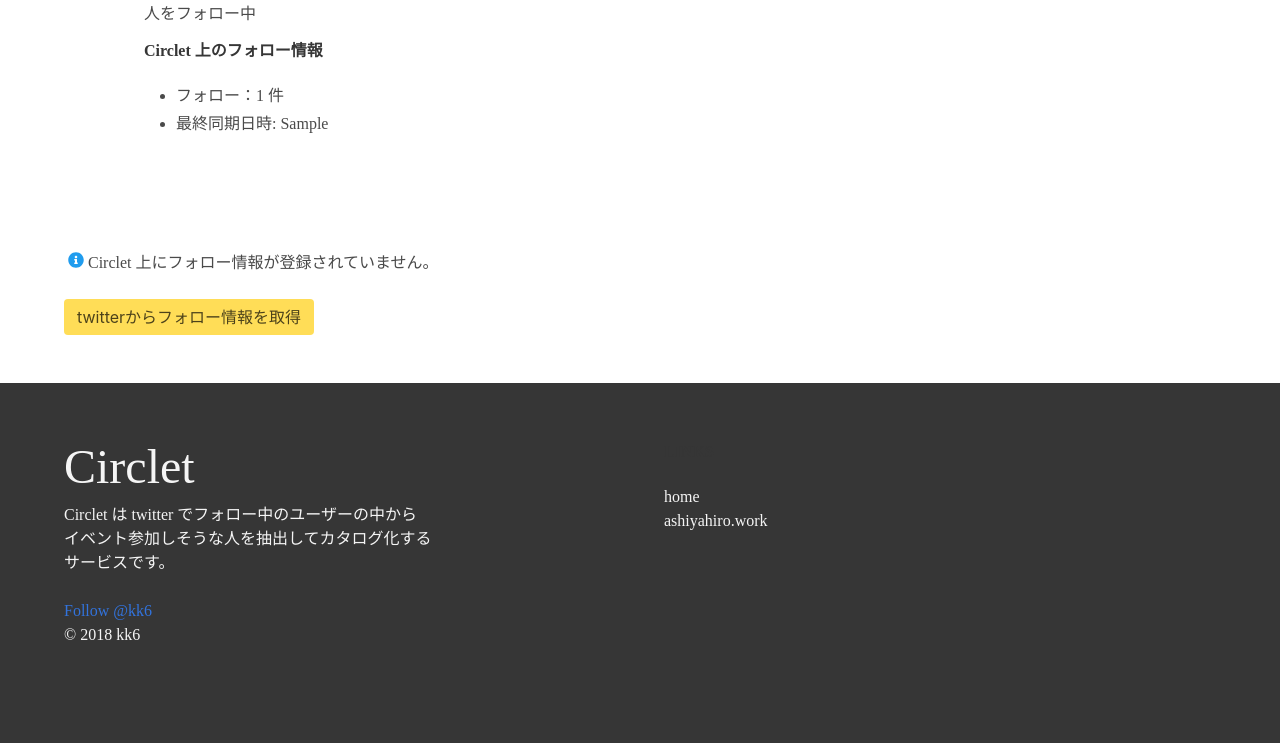
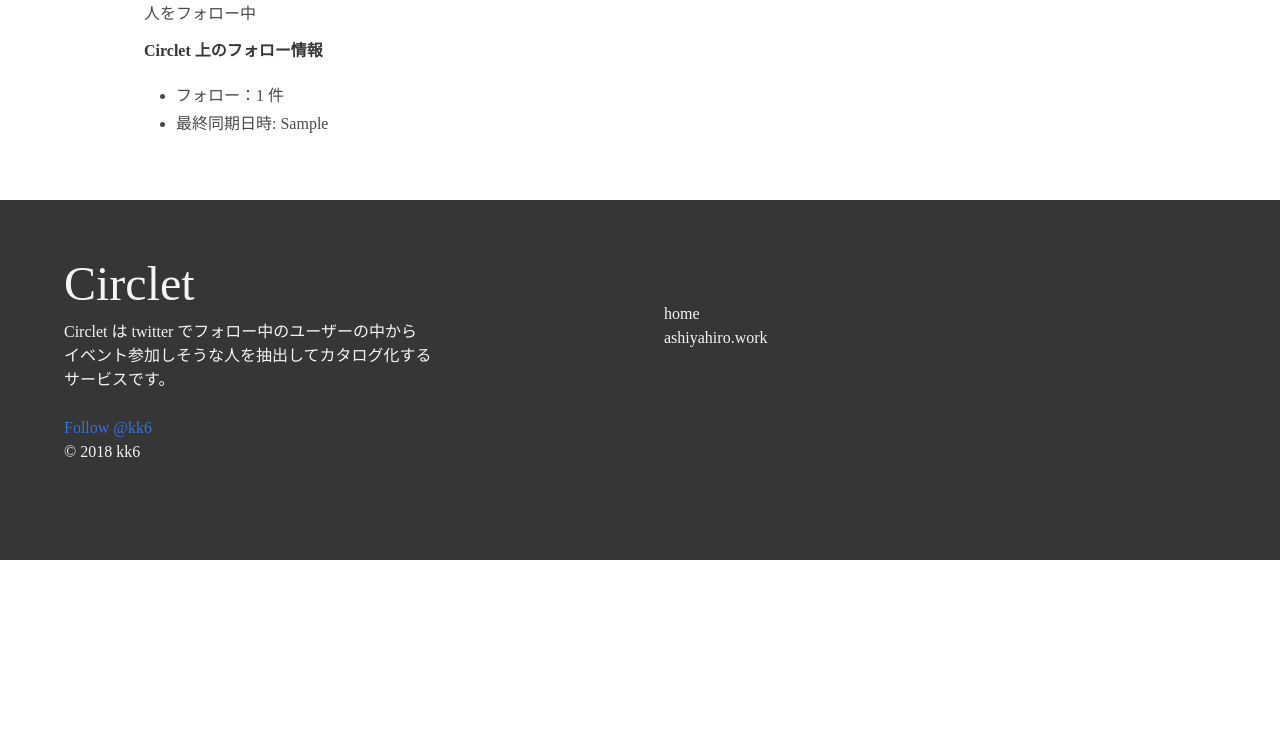
Before and after one commit to kk6/circlet, a Django app: template circlet/templates/dashboard.html in a window 1280 px wide. Shown: the part 162-905 px from the top of the page. After the commit the page ends 722 px from the top, so only its background shows below. Run offline with Django 3.2, Linux system fonts and the light colour scheme; the template is opened without the code that fills it: most values are stand-ins (such as "Sample title", 1, 10 or a date in 2020); some libraries are stand-ins or nearby versions; some web fonts are replaced.

Commit message:
Update design

```diff
--- a/circlet/static/src/css/helpers.css
+++ b/circlet/static/src/css/helpers.css
@@ -1,3 +1,3 @@
 .text-with-icon {
-  vertical-align: text-bottom;
+  vertical-align: top;
 }
--- a/circlet/templates/dashboard.html
+++ b/circlet/templates/dashboard.html
@@ -24,24 +24,22 @@
             </p>
             <p>
               <h6 class="title is-6">Circlet 上のフォロー情報</h6>
+              {% if last_synced %}
               <ul>
                 <li>フォロー：{{ friendships_count }} 件</li>
                 <li>最終同期日時: {{ last_synced }}</li>
               </ul>
+              {% else %}
+              <p><span class="icon has-text-info"><i class="fas fa-info-circle"></i></span><span class="text-with-icon">Circlet 上にフォロー情報が登録されていません。</span></p>
+              <form action="{% url 'fetch_twitter_followings' %}" method="post">
+                {% csrf_token %}
+                <button class="button is-warning">twitterからフォロー情報を取得</button>
+              </form>
+              {% endif %}
             </p>
           </div>
         </div>
       </article>
     </div>
   </section>
-  <section class="section">
-    <div class="container">
-      <p><span class="icon has-text-info"><i class="fas fa-info-circle"></i></span><span class="text-with-icon">Circlet 上にフォロー情報が登録されていません。</span></p>
-      <br>
-      <form action="{% url 'fetch_twitter_followings' %}" method="post">
-        {% csrf_token %}
-        <button class="button is-warning">twitterからフォロー情報を取得</button>
-      </form>
-    </div>
-  </section>
 {% endblock %}
```
